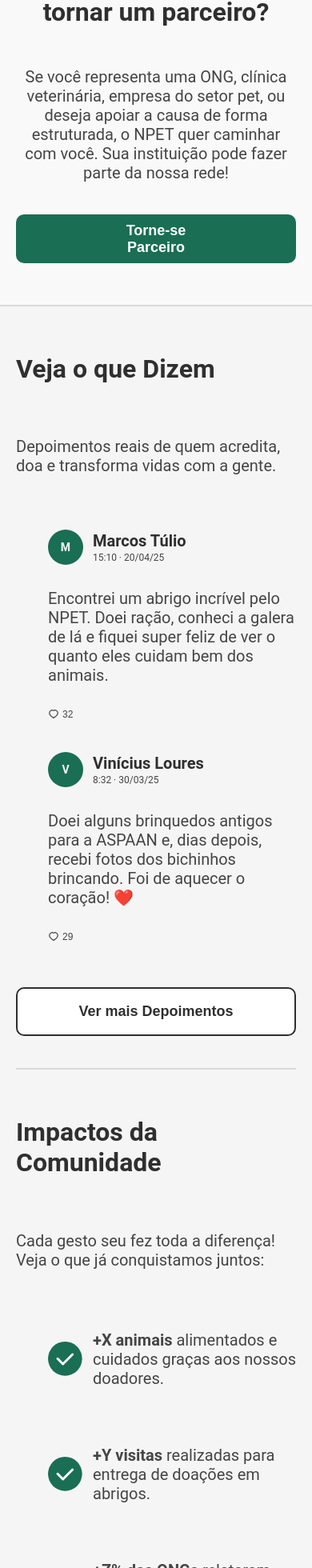
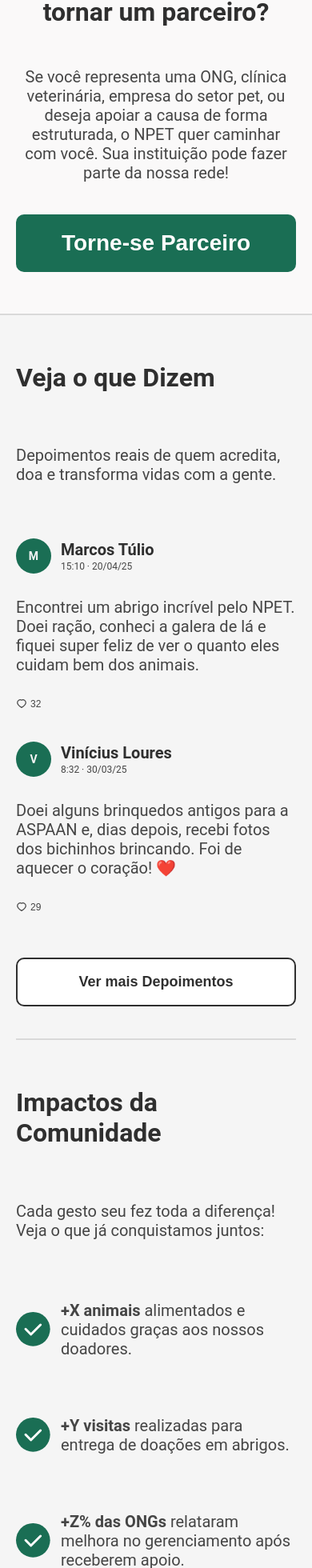
Before and after one commit to ArthurPeruchi/NPET, a React (Vite) app in the folder frontend/: page / in a window 390 px wide. Shown: the part 2678-4638 px from the top of the page at 80% size. Built offline with nearby package versions, Linux system fonts and the light colour scheme; no server answers.

Commit message:
design: ajusta levemente a responsividade da aplicação

```diff
--- a/frontend/src/pages/Doacoes/sections/Etapa 3/DetalhesMonetaria/EtapaDetalhesMonetaria.css
+++ b/frontend/src/pages/Doacoes/sections/Etapa 3/DetalhesMonetaria/EtapaDetalhesMonetaria.css
@@ -64,12 +64,12 @@
 
 @media (max-width: 768px) {
     .campos-cartao, .botao-avancar {
-        width: 60%;
+        width: 80%;
     }
 
     .container-campos-cartao {
         flex-direction: column;
-        width: 60%;
+        width: 80%;
         gap: 0;
     }
 }
--- a/frontend/src/pages/Home/sections/Instituicoes/Instituicoes.css
+++ b/frontend/src/pages/Home/sections/Instituicoes/Instituicoes.css
@@ -47,6 +47,7 @@
 
 .btn-parceiro {
   margin: 20px 0;
+  height: 72px;
   align-self: center;
   padding: 14px 120px;
 }
@@ -85,6 +86,7 @@
 
   .btn-parceiro {
     width: 100%;
+    padding: 12px;
     align-self: stretch;
   }
 }
--- a/frontend/src/pages/Home/sections/Instituicoes/Instituicoes.tsx
+++ b/frontend/src/pages/Home/sections/Instituicoes/Instituicoes.tsx
@@ -57,7 +57,7 @@ export default function Instituicoes() {
             <InstituicaoCard
               key={inst.id}
               instituicao={inst}
-              onVerDetalhes={setInstSelecionada}   // abre o modal
+              onVerDetalhes={setInstSelecionada}
             />
           ))}
         </div>
@@ -82,7 +82,7 @@ export default function Instituicoes() {
         parte da nossa rede!
       </p>
 
-      <Botao variant="primario" size="md" className="btn-parceiro">
+      <Botao variant="primario" size="lg" className="btn-parceiro">
         Torne-se Parceiro
       </Botao>
 
--- a/frontend/src/pages/Home/sections/ProvaSocial/ProvaSocial.css
+++ b/frontend/src/pages/Home/sections/ProvaSocial/ProvaSocial.css
@@ -29,6 +29,7 @@
     display: flex;
     flex-direction: column;
     gap: 16px;
+    padding-left: 20px;
 }
 
 .depoimento {
@@ -106,6 +107,7 @@
     display: flex;
     flex-direction: column;
     gap: 60px;
+    padding-left: 20px;
 }
 
 .impacto-item {
@@ -136,6 +138,7 @@
 
   .impactos-lista {
     gap: 32px;
+    padding-left: 0;
   }
 
   .btn-borda-preta {
@@ -146,4 +149,8 @@
   .depoimento {
     padding: 12px 0;
   }
+
+  .depoimentos {
+    padding: 0;
+  }
 }
```
